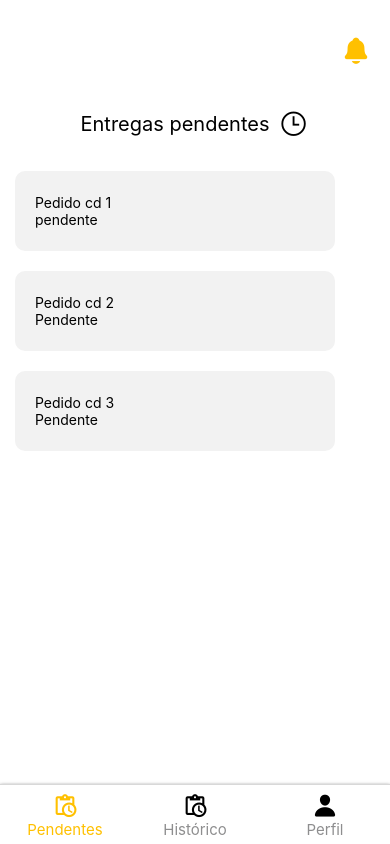
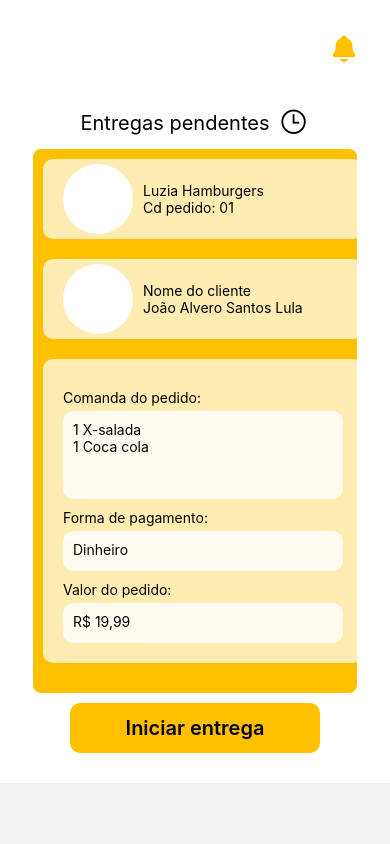
Before and after one commit to Jadando/Vroom, a React Native app: screen /AceitarEntrega in a window 390 px wide. Built offline with nearby package versions, Linux system fonts and the light colour scheme; what @rnmapbox/maps would draw is missing.

Commit message:
correção de erros de navegação

```diff
--- a/App.js
+++ b/App.js
@@ -46,6 +46,7 @@ import EmpresasAfiliadas from './src/pages/Entregador/Afiliacao/index';
 import SemAfiliacao from './src/pages/Entregador/Afiliacao/SemAfiliacao';
 import DadosEntregador from './src/pages/Entregador/Perfil/ConfigEntregador/DadosEntregador';
 import AlterarEntregador from './src/pages/Entregador/Perfil/ConfigEntregador/AlterarEntregador';
+import Historico from './src/pages/Entregador/Historico';
 import Pendentes from './src/pages/Entregador/Pendentes';
 
 // Imports gerais
@@ -105,7 +106,8 @@ export default function App() {
 
           {/* Telas relacionadas ao Entregador */}
           <Stack.Group title="Entregador">
-              <Stack.Screen name="AceitarEntrega" component={TabsEntregador} />
+              <Stack.Screen name="Historico" component={Historico} />
+              <Stack.Screen name="AceitarEntrega" component={AceitarEntrega} />
               <Stack.Screen name="FinalizarEntrega" component={FinalizarEntrega} />
               <Stack.Screen name="PerfilEntregador" component={PerfilEntregador} />
               <Stack.Screen name="ConfigEntregador" component={ConfigEntregador} />
@@ -115,7 +117,7 @@ export default function App() {
               <Stack.Screen name="SemAfiliacao" component={SemAfiliacao} />
               <Stack.Screen name="DadosEntregador" component={DadosEntregador} />
               <Stack.Screen name="AlterarEntregador" component={AlterarEntregador} />
-              <Stack.Screen name="Pendentes" component={Pendentes} />
+              <Stack.Screen name="Pendentes" component={TabsEntregador} />
           </Stack.Group>
 
           {/* Telas gerais */}
--- a/src/pages/Cadastros/Cadastro/index.js
+++ b/src/pages/Cadastros/Cadastro/index.js
@@ -230,7 +230,7 @@ const getstyles = (tema) => StyleSheet.create({
   },
   modalContainer: {
     alignSelf: 'center',
-    marginTop: '30%',
+    marginTop: '50%',
     width: 300,
     backgroundColor: '#fff',
     margin: 20,
--- a/src/pages/Cadastros/Entregador/EntregadorRevisa/index.js
+++ b/src/pages/Cadastros/Entregador/EntregadorRevisa/index.js
@@ -53,7 +53,7 @@ export default function EntregadorRevisa({ route }) {
       //   console.error("Error adding document: ", e);
       // }
      // navigation.dispatch(StackActions.popToTop())
-     navigation.navigate('AceitarEntrega')
+     navigation.navigate('Pendentes')
     } else {
       alert('Campos obrigatórios não preenchidos');
     }
--- a/src/pages/Entregador/AceitarEntrega/index.js
+++ b/src/pages/Entregador/AceitarEntrega/index.js
@@ -77,7 +77,7 @@ export default function AceitarEntrega() {
                     </View>
                 </View>
                 <TouchableOpacity
-                onPress={()=>navigation.navigate('Finalizar')}
+                onPress={()=>navigation.navigate('FinalizarEntrega')}
                     style={styles.button}>
                     <Text style={styles.buttonText}>Iniciar entrega</Text>
                 </TouchableOpacity>
--- a/src/pages/Entregador/Temporario/Finalizar/index.js
+++ b/src/pages/Entregador/Temporario/Finalizar/index.js
@@ -128,7 +128,7 @@ export default function FinalizarEntrega() {
                     </View>
                 </View>
                 <TouchableOpacity
-                onPress={()=>navigation.navigate('Historico')}
+                onPress={()=>navigation.navigate('Pendentes')}
                         style={styles.button}>
                         <Text>Finalizar Entrega</Text>
                     </TouchableOpacity>
```
